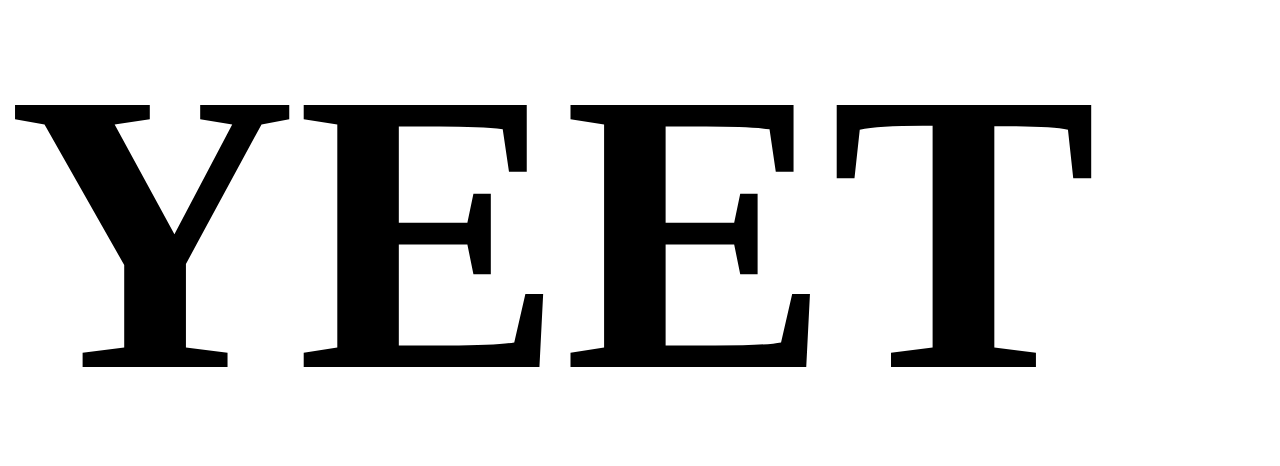
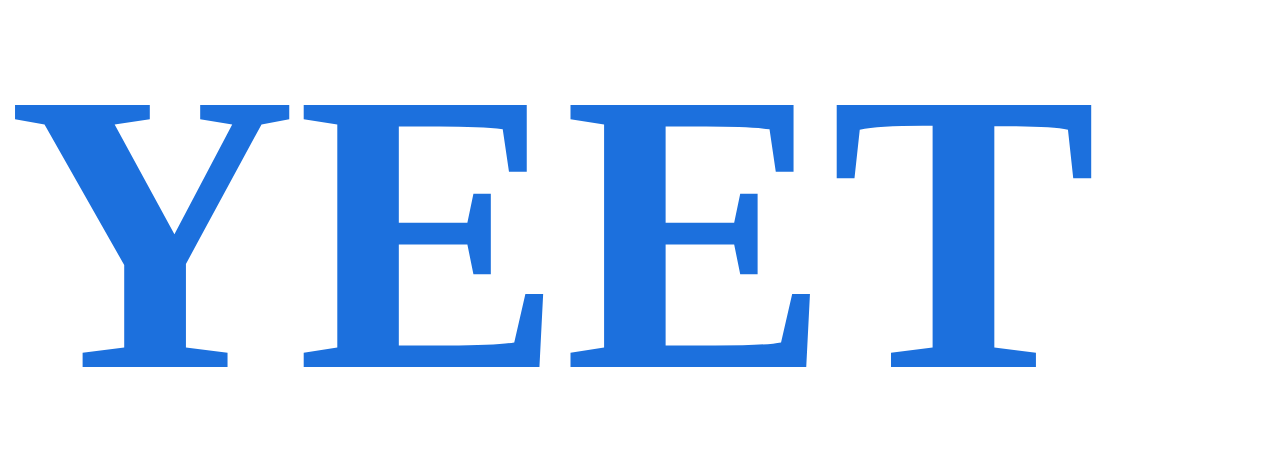
Before and after one commit to pzalep1/tester, a plain HTML site: page index.html in a window 1280 px wide. Shown: the part 265-731 px from the top of the page. Drawn offline with Linux system fonts and the light colour scheme.

Commit message:
Add color

```diff
--- a/index.html
+++ b/index.html
@@ -6,6 +6,7 @@
         <style>
             h1 {
                 font-size: 400px;
+                color: #1c70dd;
             }
         </style>
     </head>
```
